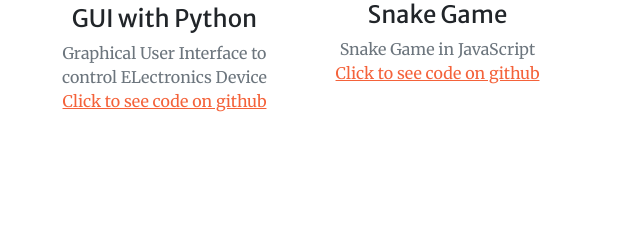
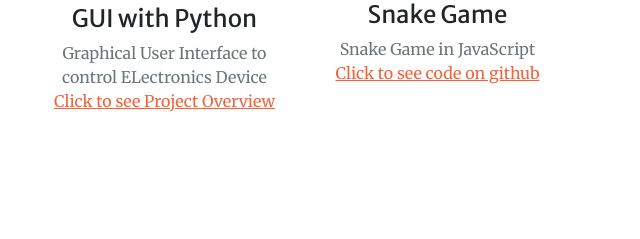
Before and after one commit to TayyabMunir01/TayyabMunir01.github.io, a plain HTML site: page index.html in a window 1280 px wide. Shown: the part 1731-1970 px from the top of the page, 612-1252 px from the left. Drawn offline with nearby package versions, Linux system fonts and the light colour scheme; some packages are replaced by stand-ins of ours; a script that the page names is missing.

Commit message:
new commit

```diff
--- a/index.html
+++ b/index.html
@@ -89,7 +89,7 @@
                         <div class="mt-5">
                             <div class="mb-2"><img src="assets/gui.png" alt="gui icon"></div>
                             <h3 class="h4 mb-2">GUI with Python</h3>
-                            <p class="text-muted mb-0">Graphical User Interface to control ELectronics Device <a href="https://github.com/TayyabMunir01/Executable-File-for-AD5933-Impedance-Analyzer">Click to see code on github</a></p>
+                            <p class="text-muted mb-0">Graphical User Interface to control ELectronics Device <a href="ProjectOverview.html" target="_blank">Click to see Project Overview</a></p>
                         </div>
                     </div>
                     <div class="col-lg-3 col-md-6 text-center">
```
